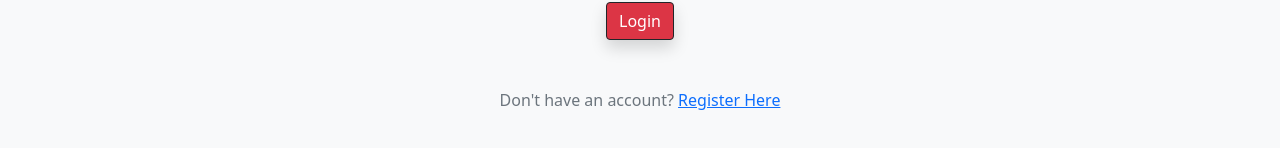
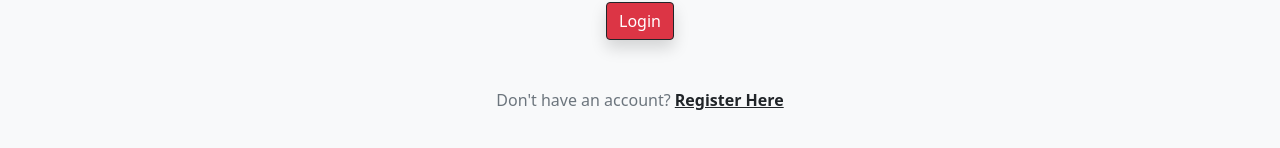
Before and after one commit to cavazosdotcom/i-choose-you, a React (Create React App) app in the folder client/: page /login in a window 1280 px wide. Shown: the part 458-606 px from the top of the page. Built offline with nearby package versions, Linux system fonts and the light colour scheme.

Commit message:
added previous styling

```diff
--- a/client/src/pages/Login.js
+++ b/client/src/pages/Login.js
@@ -86,7 +86,7 @@ const Login = (props) => {
                   type="submit"
                   >Login</button>
                 </div>
-                <p className="text-center text-muted mt-5 mb-0">Don't have an account? <Link to="/signup">Register Here</Link></p>
+                <p className="text-center text-muted mt-5 mb-0">Don't have an account? <Link to="/signup" className="fw-bold text-body">Register Here</Link></p>
               </form>
 
             )}
--- a/client/src/pages/Signup.js
+++ b/client/src/pages/Signup.js
@@ -97,7 +97,7 @@ const Signup = () => {
                   type="submit"
                   >Start Training!</button>
                 </div>
-                <p className="text-center text-muted mt-5 mb-0">Have already an account? <Link to="/">Login Here</Link></p>
+                <p className="text-center text-muted mt-5 mb-0">Have already an account? <Link to="/" className="fw-bold text-body">Login Here</Link></p>
               </form>
 
             )}
```
